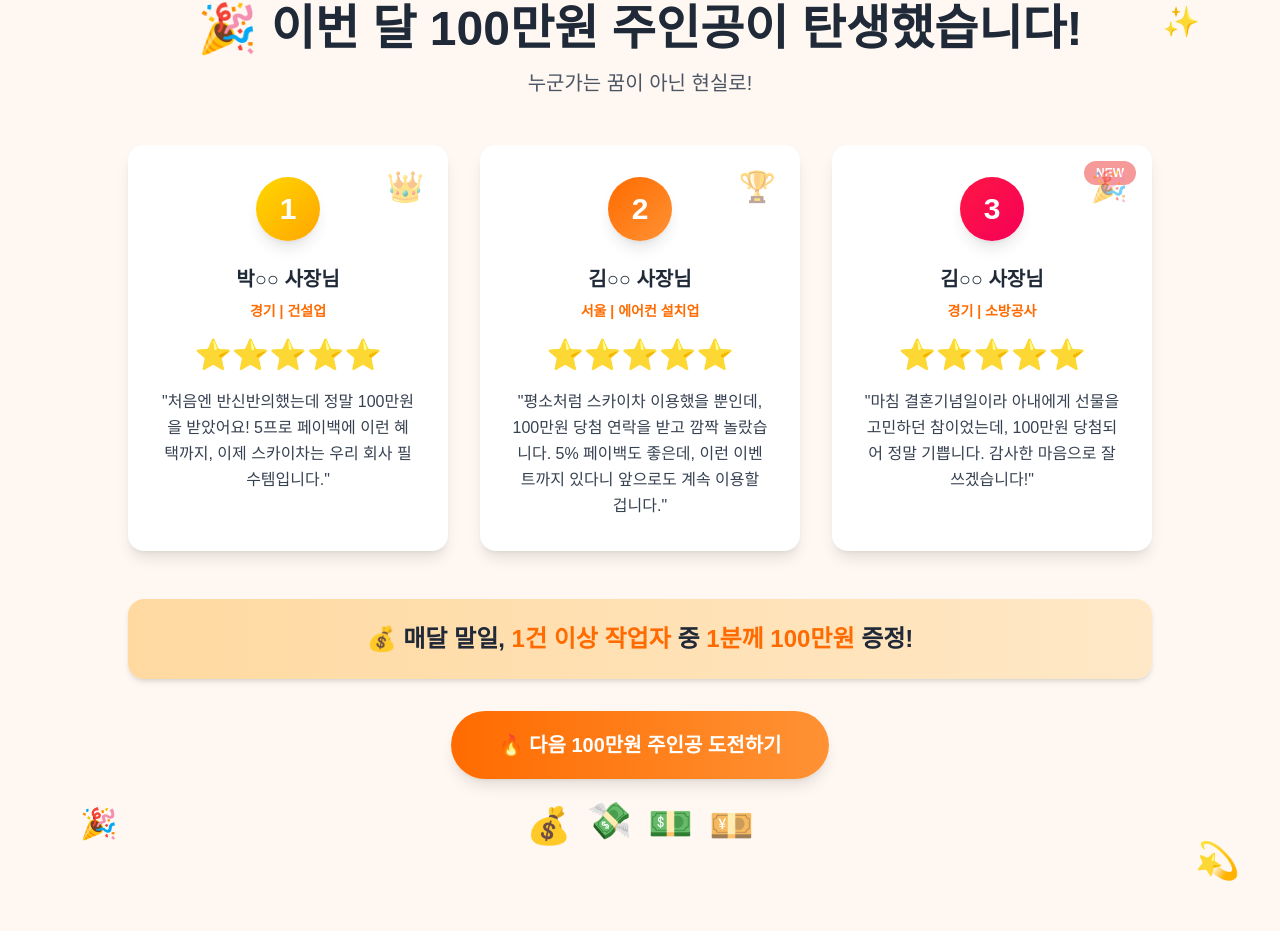
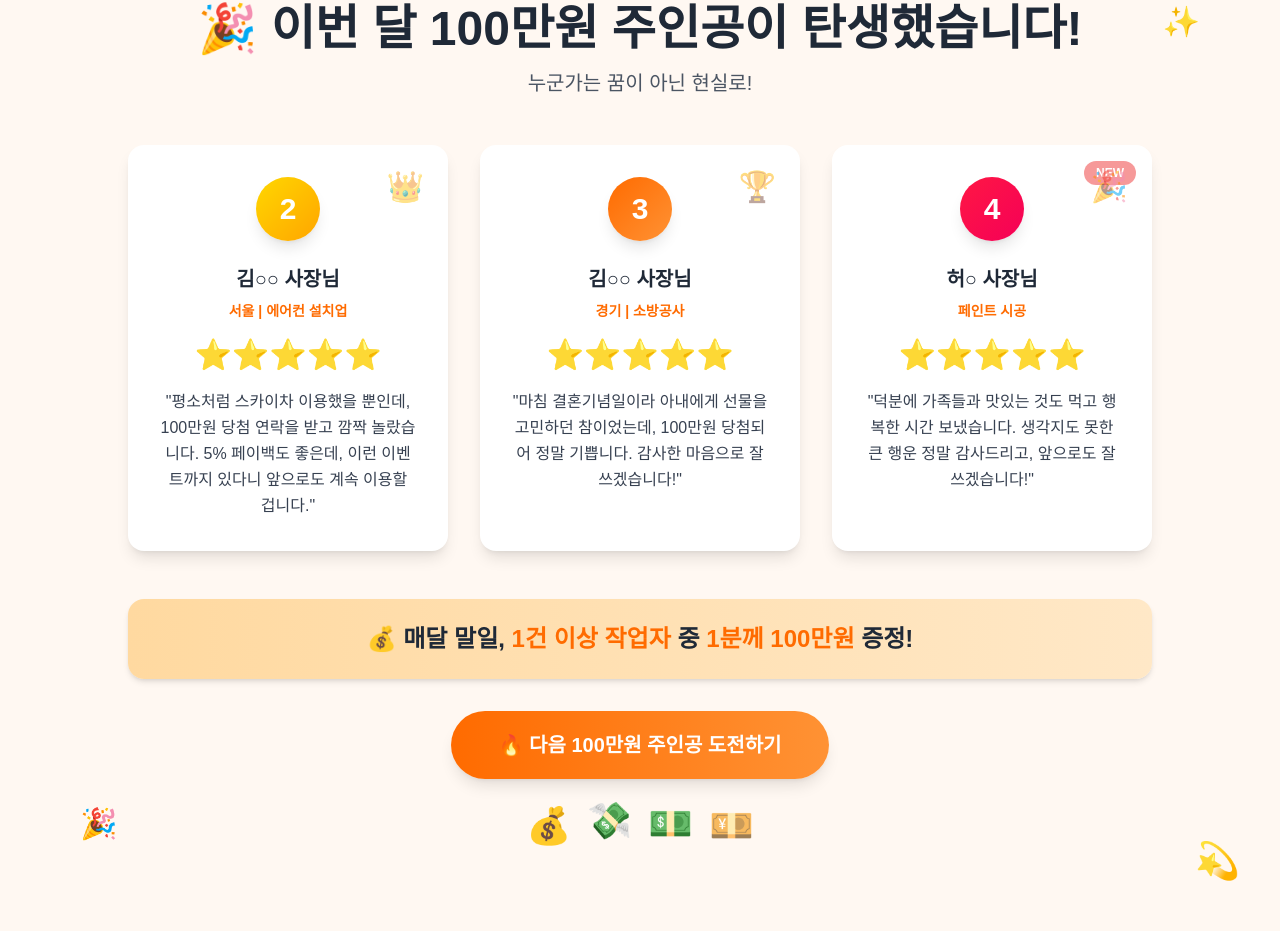
Before and after one commit to stelaive/5proapp, a Next.js app: page / in a window 1280 px wide. Shown: the part 3253-4195 px from the top of the page. Built offline with nearby package versions, Linux system fonts and the light colour scheme; a web font is replaced by a local one.

Commit message:
메인페이지 4회당첨 추가
변경

```diff
--- a/src/app/page.tsx
+++ b/src/app/page.tsx
@@ -382,7 +382,7 @@ export default function Home() {
 
             {/* Review Cards */}
             <div className="grid md:grid-cols-3 gap-8 mb-12">
-              {/* 1회 당첨자 */}
+              {/* 2회 당첨자 */}
               <motion.div
                 className="bg-white rounded-2xl p-8 shadow-lg hover:shadow-2xl transition-shadow duration-300"
                 variants={{
@@ -394,38 +394,9 @@ export default function Home() {
               >
                 <div className="mb-6 relative">
                   <div className="w-16 h-16 bg-gradient-to-br from-[#FFD700] to-[#FFA500] rounded-full mx-auto flex items-center justify-center text-white text-3xl font-bold shadow-lg">
-                    1
+                    2
                   </div>
                   <div className="absolute -top-2 -right-2 text-3xl animate-pulse">👑</div>
-                </div>
-                <h3 className="text-xl font-bold text-gray-800 mb-2">
-                  박○○ 사장님
-                </h3>
-                <p className="text-sm text-[#FF6B00] font-bold mb-4">
-                  경기 | 건설업
-                </p>
-                <div className="text-3xl mb-4">⭐⭐⭐⭐⭐</div>
-                <p className="text-gray-700 leading-relaxed">
-                  "처음엔 반신반의했는데 정말 100만원을 받았어요!
-                  5프로 페이백에 이런 혜택까지, 이제 스카이차는 우리 회사 필수템입니다."
-                </p>
-              </motion.div>
-
-              {/* 2회 당첨자 */}
-              <motion.div
-                className="bg-white rounded-2xl p-8 shadow-lg hover:shadow-2xl transition-shadow duration-300"
-                variants={{
-                  initial: { opacity: 0, scale: 0.9 },
-                  whileInView: { opacity: 1, scale: 1 }
-                }}
-                transition={{ duration: 0.6, delay: 0.2 }}
-                viewport={{ once: true }}
-              >
-                <div className="mb-6 relative">
-                  <div className="w-16 h-16 bg-gradient-to-br from-[#FF6B00] to-[#FF9234] rounded-full mx-auto flex items-center justify-center text-white text-3xl font-bold shadow-lg">
-                    2
-                  </div>
-                  <div className="absolute -top-2 -right-2 text-3xl animate-pulse">🏆</div>
                 </div>
                 <h3 className="text-xl font-bold text-gray-800 mb-2">
                   김○○ 사장님
@@ -442,6 +413,35 @@ export default function Home() {
 
               {/* 3회 당첨자 */}
               <motion.div
+                className="bg-white rounded-2xl p-8 shadow-lg hover:shadow-2xl transition-shadow duration-300"
+                variants={{
+                  initial: { opacity: 0, scale: 0.9 },
+                  whileInView: { opacity: 1, scale: 1 }
+                }}
+                transition={{ duration: 0.6, delay: 0.2 }}
+                viewport={{ once: true }}
+              >
+                <div className="mb-6 relative">
+                  <div className="w-16 h-16 bg-gradient-to-br from-[#FF6B00] to-[#FF9234] rounded-full mx-auto flex items-center justify-center text-white text-3xl font-bold shadow-lg">
+                    3
+                  </div>
+                  <div className="absolute -top-2 -right-2 text-3xl animate-pulse">🏆</div>
+                </div>
+                <h3 className="text-xl font-bold text-gray-800 mb-2">
+                  김○○ 사장님
+                </h3>
+                <p className="text-sm text-[#FF6B00] font-bold mb-4">
+                  경기 | 소방공사
+                </p>
+                <div className="text-3xl mb-4">⭐⭐⭐⭐⭐</div>
+                <p className="text-gray-700 leading-relaxed">
+                  "마침 결혼기념일이라 아내에게 선물을 고민하던 참이었는데,
+                  100만원 당첨되어 정말 기쁩니다. 감사한 마음으로 잘 쓰겠습니다!"
+                </p>
+              </motion.div>
+
+              {/* 4회 당첨자 (NEW) */}
+              <motion.div
                 className="bg-white rounded-2xl p-8 shadow-lg hover:shadow-2xl transition-shadow duration-300 relative"
                 variants={{
                   initial: { opacity: 0, scale: 0.9 },
@@ -455,20 +455,20 @@ export default function Home() {
                 </div>
                 <div className="mb-6 relative">
                   <div className="w-16 h-16 bg-gradient-to-br from-[#FF1744] to-[#F50057] rounded-full mx-auto flex items-center justify-center text-white text-3xl font-bold shadow-lg">
-                    3
+                    4
                   </div>
                   <div className="absolute -top-2 -right-2 text-3xl animate-pulse">🎉</div>
                 </div>
                 <h3 className="text-xl font-bold text-gray-800 mb-2">
-                  김○○ 사장님
+                  허○ 사장님
                 </h3>
                 <p className="text-sm text-[#FF6B00] font-bold mb-4">
-                  경기 | 소방공사
+                  페인트 시공
                 </p>
                 <div className="text-3xl mb-4">⭐⭐⭐⭐⭐</div>
                 <p className="text-gray-700 leading-relaxed">
-                  "마침 결혼기념일이라 아내에게 선물을 고민하던 참이었는데,
-                  100만원 당첨되어 정말 기쁩니다. 감사한 마음으로 잘 쓰겠습니다!"
+                  "덕분에 가족들과 맛있는 것도 먹고 행복한 시간 보냈습니다.
+                  생각지도 못한 큰 행운 정말 감사드리고, 앞으로도 잘 쓰겠습니다!"
                 </p>
               </motion.div>
             </div>
--- a/src/components/Navigation.tsx
+++ b/src/components/Navigation.tsx
@@ -190,7 +190,7 @@ export default function Navigation({ currentPage = 'home', isDarkMode = false }:
       >
         <div className="w-full max-w-7xl mx-auto px-4 py-3 flex items-center justify-between">
           {/* 로고와 타이틀 */}
-          <a href="https://5프로.com" target="_blank" rel="noopener noreferrer" className="flex items-center flex-shrink-0 group">
+          <Link href="/" className="flex items-center flex-shrink-0 group">
             <Image
               src="/images/스로고1.png"
               alt="스카이차 로고"
@@ -205,7 +205,7 @@ export default function Navigation({ currentPage = 'home', isDarkMode = false }:
             } text-lg sm:text-xl`}>
               5프로돌려주는스카이차
             </h1>
-          </a>
+          </Link>
 
           {/* 데스크톱 메뉴 */}
           <div className="hidden md:flex items-center space-x-6">
```
